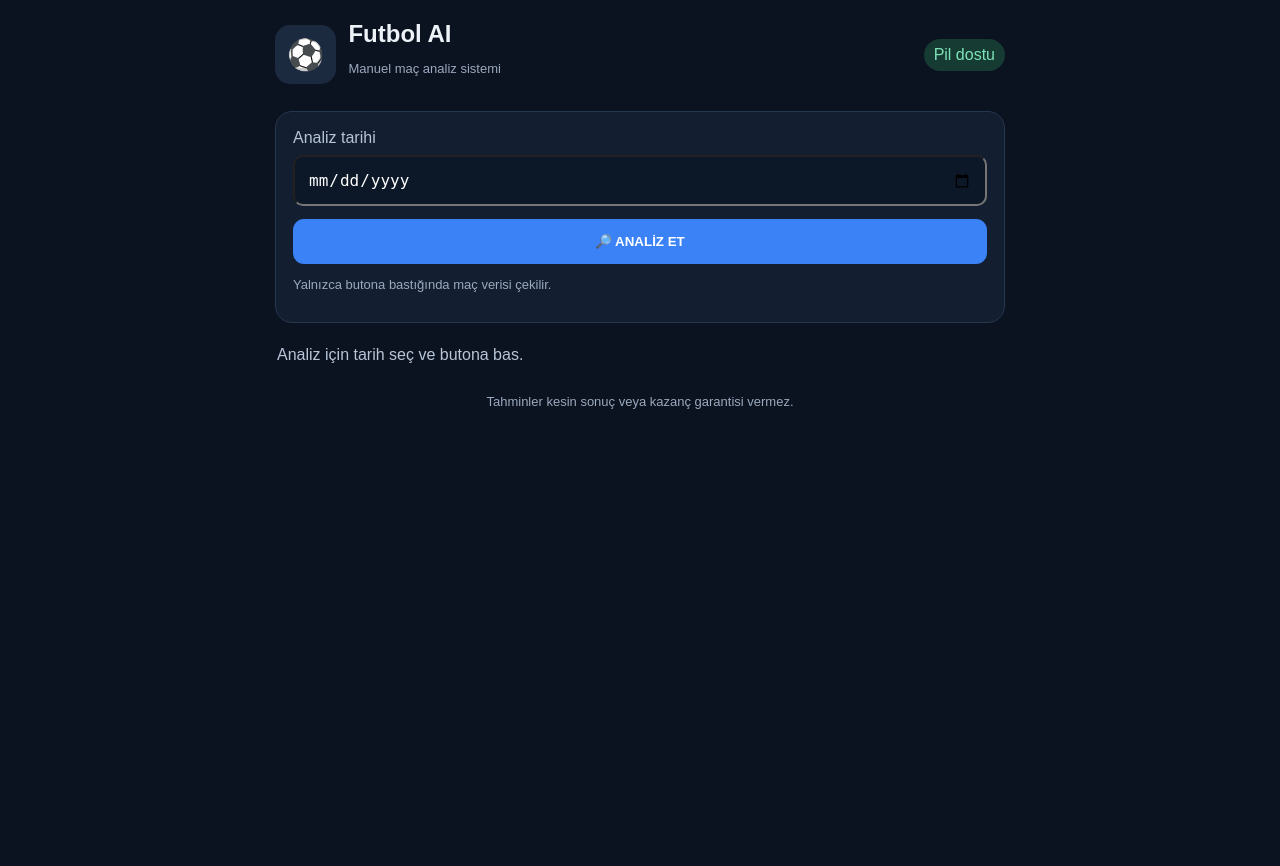
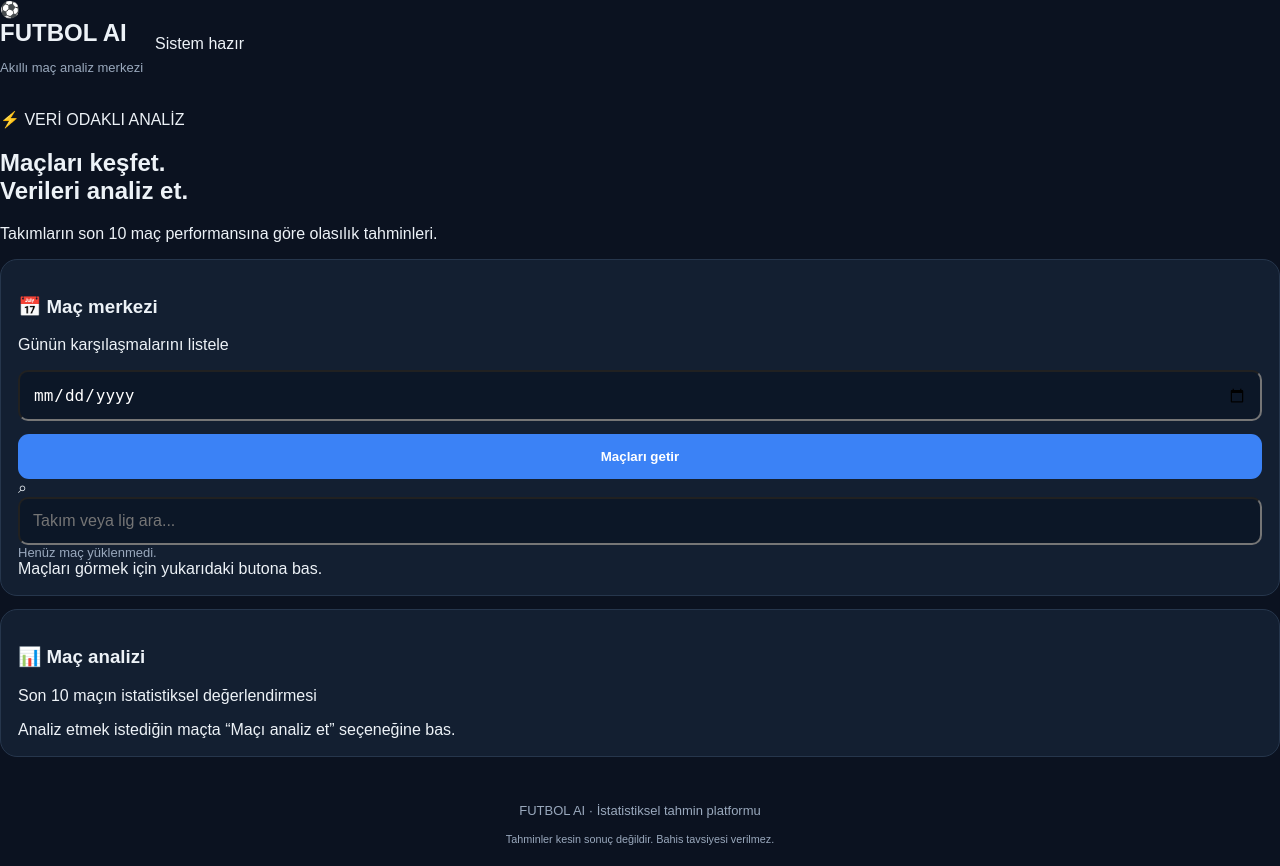
Before and after one commit to yasarn054-cloud/Futbol-ai, a Flask app: page / in a window 1280 px wide. Before the commit the page ends 409 px from the top, so only its background shows below. Run offline with Flask 3, Linux system fonts and the light colour scheme.

Commit message:
Update index.html

```diff
--- a/templates/index.html
+++ b/templates/index.html
@@ -1,41 +1,74 @@
-<!doctype html>
+<!DOCTYPE html>
 <html lang="tr">
 <head>
-<meta charset="utf-8">
-<meta name="viewport" content="width=device-width,initial-scale=1">
-<meta name="theme-color" content="#101827">
+    <meta charset="UTF-8">
+    <meta name="viewport" content="width=device-width, initial-scale=1.0">
+    <meta name="theme-color" content="#08111f">
+    <title>Futbol AI</title>
     <link rel="manifest" href="/static/manifest.json">
     <link rel="stylesheet" href="/static/style.css">
-<title>Futbol AI</title>
 </head>
 <body>
-<main class="wrap">
-<header>
-<div class="logo">⚽</div>
+    <header class="header">
+        <div class="brand">
+            <div class="brand-icon">⚽</div>
             <div>
-<h1>Futbol AI</h1>
-<p>Manuel maç analiz sistemi</p>
+                <h1>FUTBOL <span>AI</span></h1>
+                <p>Akıllı maç analiz merkezi</p>
             </div>
-<span class="tag">Pil dostu</span>
+        </div>
+        <div class="status"><span></span> Sistem hazır</div>
     </header>
 
-<section class="panel">
-<label for="date">Analiz tarihi</label>
-<input id="date" type="date" value="{{ today }}">
-<button id="analyze">🔎 ANALİZ ET</button>
-<p class="muted">Yalnızca butona bastığında maç verisi çekilir.</p>
+    <main class="container">
+        <section class="hero">
+            <div class="hero-tag">⚡ VERİ ODAKLI ANALİZ</div>
+            <h2>Maçları keşfet.<br><span>Verileri analiz et.</span></h2>
+            <p>Takımların son 10 maç performansına göre olasılık tahminleri.</p>
         </section>
 
-<div id="message" class="message">
-Analiz için tarih seç ve butona bas.
+        <section class="panel">
+            <div class="section-heading">
+                <div>
+                    <h3>📅 Maç merkezi</h3>
+                    <p>Günün karşılaşmalarını listele</p>
+                </div>
             </div>
 
-<section id="results"></section>
+            <div class="date-row">
+                <input type="date" id="matchDate">
+                <button id="loadMatches">Maçları getir</button>
+            </div>
+
+            <div class="search-wrap">
+                <span>⌕</span>
+                <input id="searchInput" type="search" placeholder="Takım veya lig ara...">
+            </div>
+
+            <div id="matchCount" class="muted">Henüz maç yüklenmedi.</div>
+            <div id="matches" class="matches">
+                <div class="empty">Maçları görmek için yukarıdaki butona bas.</div>
+            </div>
+        </section>
+
+        <section class="panel analysis-panel" id="analysisPanel">
+            <div class="section-heading">
+                <div>
+                    <h3>📊 Maç analizi</h3>
+                    <p>Son 10 maçın istatistiksel değerlendirmesi</p>
+                </div>
+            </div>
+            <div id="analysisResult">
+                <div class="empty">Analiz etmek istediğin maçta “Maçı analiz et” seçeneğine bas.</div>
+            </div>
+        </section>
 
         <footer>
-Tahminler kesin sonuç veya kazanç garantisi vermez.
+            <p>FUTBOL AI · İstatistiksel tahmin platformu</p>
+            <small>Tahminler kesin sonuç değildir. Bahis tavsiyesi verilmez.</small>
         </footer>
     </main>
+
     <script src="/static/app.js"></script>
 </body>
 </html>
```
Lines whose indentation alone changed are shown as unchanged.
